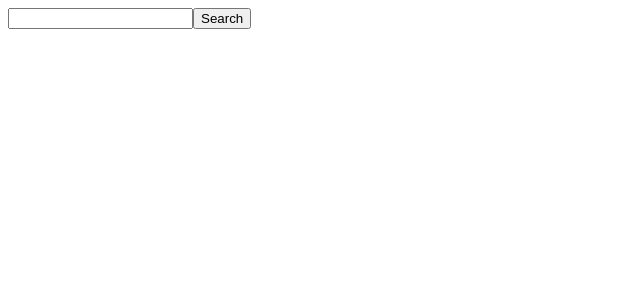
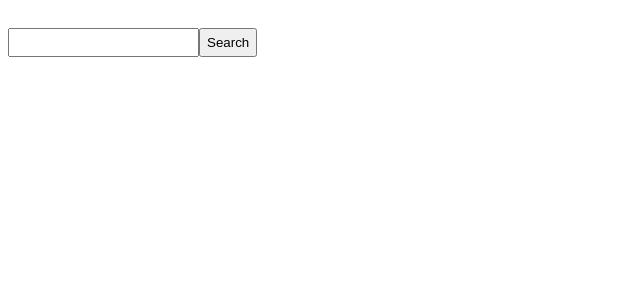
Before and after one commit to selenax/EZ-translator, a React (Create React App) app: page / in a window 1280 px wide. Shown: the top 300 px of the page, without its empty margins (0-640 px from the left). Built offline with nearby package versions, Linux system fonts and the light colour scheme.

Commit message:
added css for search bar

```diff
--- a/src/components/SearchBar.js
+++ b/src/components/SearchBar.js
@@ -1,3 +1,4 @@
+import './SearchBar.css';
 import { useState } from 'react';
 
 function SearchBar({ onSubmit }) {
@@ -15,7 +16,7 @@ function SearchBar({ onSubmit }) {
   };
 
   return (
-    <div>
+    <div className="search-bar">
       <form onSubmit={handleSubmit}>
         <input value={text} onChange={handleChange} />
         <button>Search</button>
```
